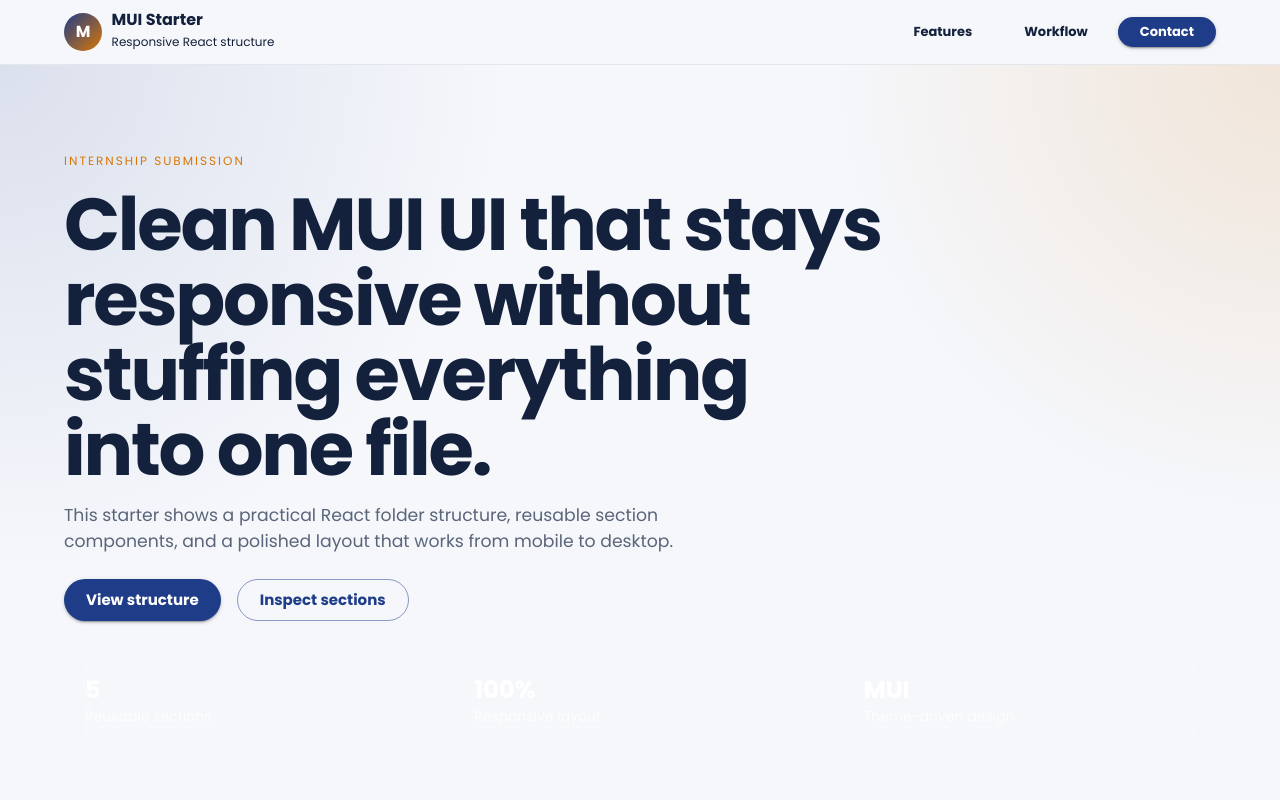
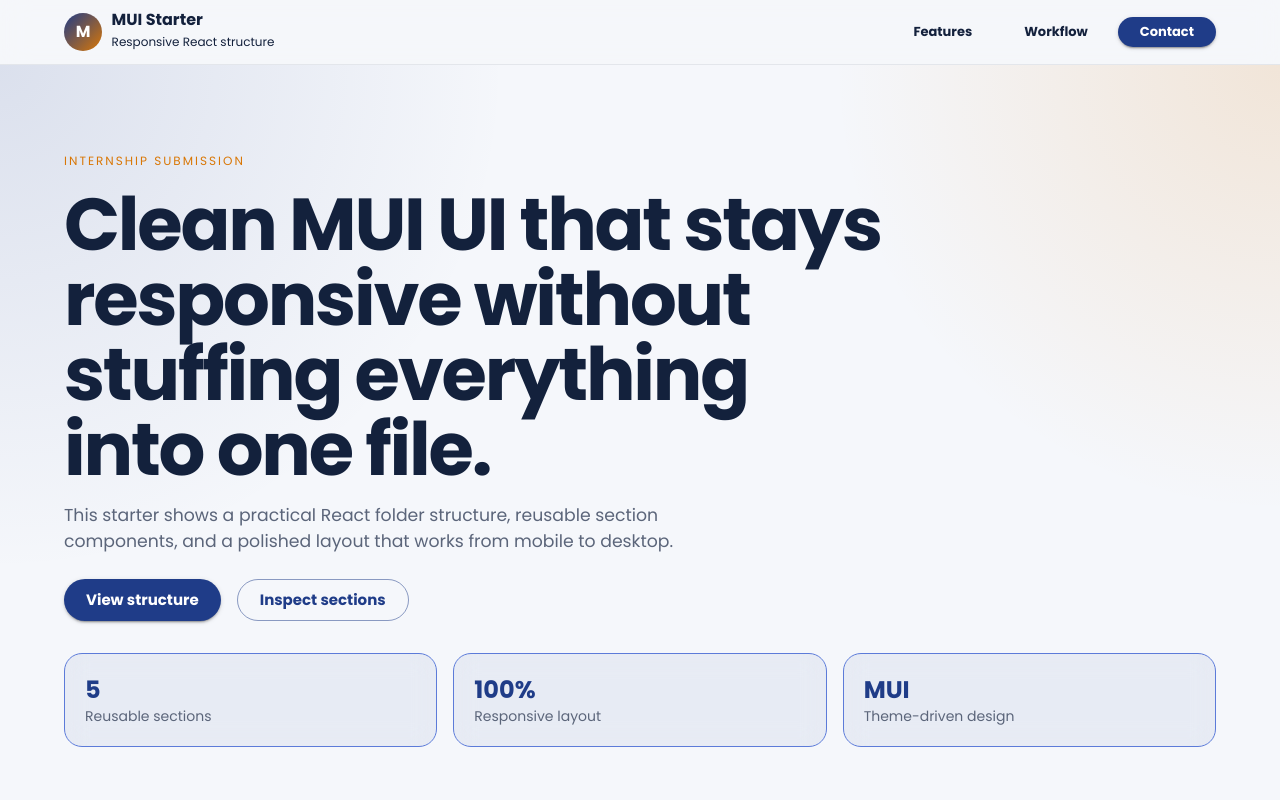
Before and after one commit to HopzAlot/mui-project, a React (Vite) app: page / in a window 1280 px wide. Shown: the top 800 px of the page. Built offline with nearby package versions, Linux system fonts and the light colour scheme.

Commit message:
Fixed the statCard for light theme page.

```diff
--- a/src/components/StatCard.tsx
+++ b/src/components/StatCard.tsx
@@ -11,16 +11,16 @@ function StatCard({ value, label }: StatCardProps) {
       variant="outlined"
       sx={{
         p: 2.5,
-        borderColor: "rgba(255,255,255,0.18)",
-        background: "rgba(255,255,255,0.08)",
+        borderColor: "primary.light",
+        background: "rgba(31, 60, 136, 0.06)",
         backdropFilter: "blur(12px)",
       }}
     >
       <div>
-        <Typography variant="h5" sx={{ color: "common.white" }}>
+        <Typography variant="h5" sx={{ color: "primary.main" }}>
           {value}
         </Typography>
-        <Typography variant="body2" sx={{ color: "rgba(255,255,255,0.75)" }}>
+        <Typography variant="body2" sx={{ color: "text.secondary" }}>
           {label}
         </Typography>
       </div>
```
